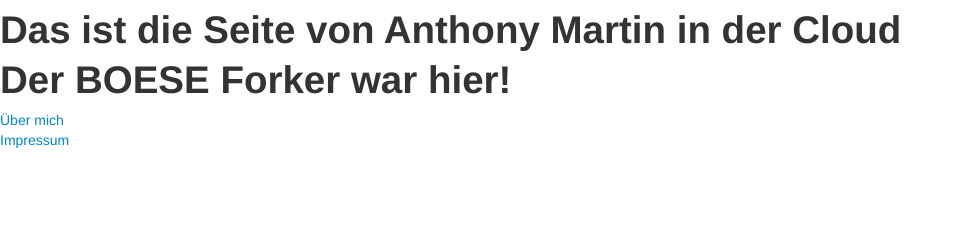
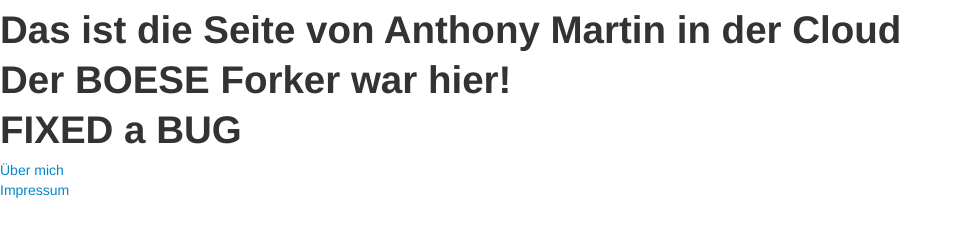
Before and after one commit to anthonymartin05/swt, a plain HTML site: page index.html in a window 1280 px wide. Shown: the whole page, without its empty margins (0-961 px from the left). Drawn offline with nearby package versions, Linux system fonts and the light colour scheme; files that its build step writes are made by us from their sources; files whose address does not match are found by name.

Commit message:
fixed the bug in bug branch

```diff
--- a/index.html
+++ b/index.html
@@ -10,6 +10,7 @@
     <h1>Das ist die Seite von Anthony Martin in der Cloud</h1>
 
     <h1>Der BOESE Forker war hier!</h1>
+    <h1>FIXED a BUG</h1>
     <a href="me.html">&Uumlber mich</a><br>
     <a href="impressum.html">Impressum</a>
     <script src="http://code.jquery.com/jquery.js"></script>
```
